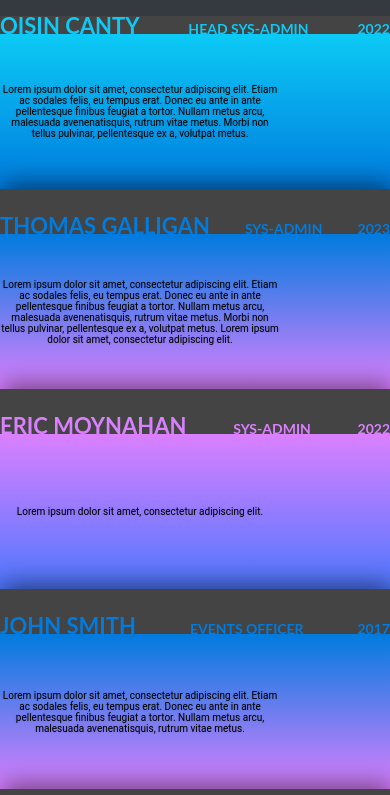
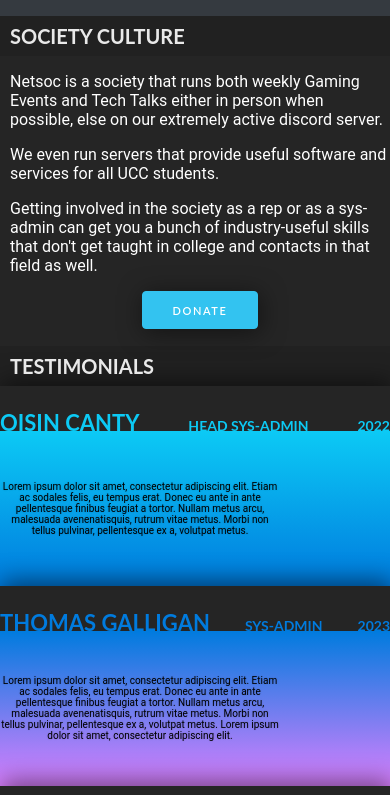
Before and after one commit to UCCNetsoc/alumni, a plain HTML site: page index.html in a window 390 px wide. Shown: the part 49-844 px from the top of the page. Drawn offline with Linux system fonts and the light colour scheme.

Commit message:
Fixed up some media queries and added afew sections, still need to re-style testimonial cards

```diff
--- a/index.html
+++ b/index.html
@@ -9,16 +9,48 @@
     <title>Netsoc Alumni</title>
   </head>
   <body>
-    <nav>
+    <nav id="navbar">
       <img class="logo" src="./img/logo-horizontal.svg" alt="Netsoc Logo" />
       <div class="page-title-cont">
         <h1 class="page-title">ALUMNI</h1>
       </div>
     </nav>
-    <div class="soc-desc-container">
-      <input class="button-primary" type="submit" value="DONATE" />
+    <div id="soc-desc-section" class="section-container">
+      <div class="section-header">
+        <h1 class="section-title">SOCIETY CULTURE</h1>
+      </div>
+      <div class="section-content">
+        <div class="soc-desc">
+          <p>
+            Netsoc is a society that runs both weekly Gaming Events and Tech
+            Talks either in person when possible, else on our extremely active
+            discord server.
+          </p>
+          <p>
+            We even run servers that provide useful software and services for
+            all UCC students.
+          </p>
+          <p>
+            Getting involved in the society as a rep or as a sys-admin can get
+            you a bunch of industry-useful skills that don't get taught in
+            college and contacts in that field as well.
+          </p>
+        </div>
+        <input
+          id="dono-btn"
+          class="button-primary"
+          type="submit"
+          value="DONATE"
+        />
+      </div>
     </div>
-    <div id="testimonial-card-container"></div>
+    <div id="testimonial-section" class="section-container">
+      <div class="section-header">
+        <h1 class="section-title">TESTIMONIALS</h1>
+      </div>
+
+      <div id="testimonial-card-container"></div>
+    </div>
     <footer>
       <img
         class="logo"
--- a/styles.css
+++ b/styles.css
@@ -22,6 +22,19 @@ body {
   min-height: inherit;
   margin: 0;
   padding: 0;
+}
+
+h1 {
+  font-family: Lato, sans-serif;
+  color: white;
+  opacity: 0.9;
+  text-align: center;
+  font-weight: bold;
+}
+
+p {
+  font-family: roboto, sans-serif;
+  font-size: 1em;
 }
 
 .logo {
@@ -50,24 +63,51 @@ nav .logo {
 }
 
 .page-title {
-  color: white;
-  text-align: center;
-  font-family: Lato, sans-serif;
-  font-weight: bold;
   float: none;
   position: absolute;
   margin: auto 0;
   top: 50%;
   left: 50%;
   transform: translate(-51%, -54%);
-  opacity: 0.9;
+}
+
+/* Section Styling */
+.section-content {
+  display: flex;
+  flex-direction: column;
+  align-items: center;
+  margin-left: 10px;
+}
+
+.section-header {
+  background-color: var(--section-bar-color);
+  height: 40px;
+  display: flex;
+  align-items: center;
+}
+
+.section-title {
+  float: left;
+  font-size: 20px;
+  margin-left: 10px;
+}
+
+/* Society Description Styling */
+
+#soc-desc-section {
+  margin-top: 65px;
+  color: white;
+}
+
+/* Donate Button Styling */
+
+#dono-btn {
+  margin-bottom: 1.5em;
 }
 
 /* Footer Styling */
 
 footer {
-  min-width: 100vw;
-  max-width: 100vw;
   min-height: 35px;
   max-height: 35px;
   background-color: var(--header-footer-color);
@@ -90,7 +130,7 @@ footer {
 .t-card-header {
   height: 45px;
   bottom: 0;
-  background-color: #444444;
+  background-color: var(--card-title-bar-color);
   display: flex;
   flex-direction: row;
   align-items: baseline;
@@ -154,7 +194,6 @@ footer {
 }
 
 /* Button Styling */
-
 .button,
 button,
 input[type="submit"] {
@@ -230,6 +269,12 @@ input[type="submit"].button-primary:focus {
   .page-title {
     font-size: 2em;
   }
+
+  /* Section Styling */
+  .section-content {
+    flex-direction: row;
+    justify-content: space-evenly;
+  }
 }
 
 /* Larger than Desktop HD */
```
